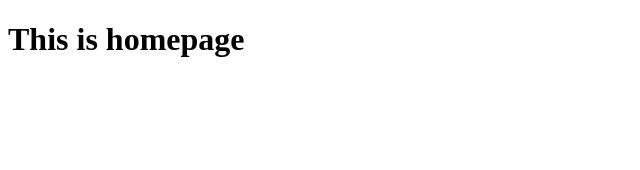
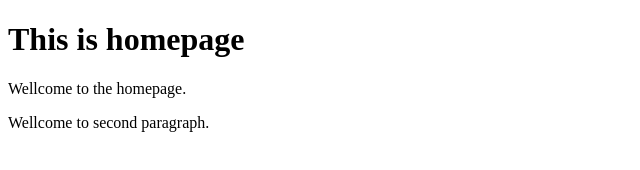
Before and after one commit to shcopy/project001, a plain HTML site: page index.html in a window 1280 px wide. Shown: the whole page, without its empty margins (0-640 px from the left). Drawn offline with Linux system fonts and the light colour scheme.

Commit message:
some new codes

```diff
--- a/index.html
+++ b/index.html
@@ -8,5 +8,7 @@
 </head>
 <body>
     <h1>This is homepage</h1>
+    <p>Wellcome to the homepage.</p>
+    <p>Wellcome to second paragraph.</p>
 </body>
 </html>
```
Also changed, not shown: 1 other file.
